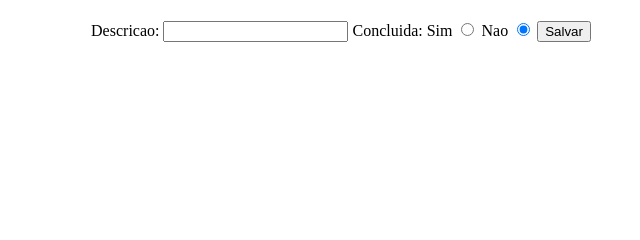
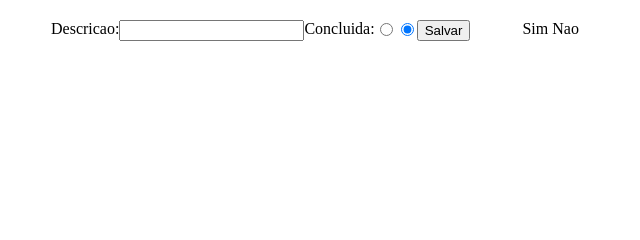
Before and after one commit to bsampaio/Curso_PHP_Basico-LEDS, a PHP site: page / in a window 1280 px wide. Shown: the part 121-361 px from the top of the page, without its empty margins (299-939 px from the left). Run offline with PHP 8.4, Linux system fonts and the light colour scheme.

Commit message:
Término da versão 1 do 2-do. Proximo passo, incluir o bootstrap CSS

```diff
--- a/app/index.php
+++ b/app/index.php
@@ -1,5 +1,5 @@
 <?php
-  session_start();
+  if (session_id() === "") { session_start(); }
 
   function haveTodo(){
     return (isset($_POST["descricao"]) and isset($_POST["concluida"]));
@@ -35,10 +35,7 @@
       }
 
       #tarefas {
-        width: 580px;
         margin-top: 50px;
-        margin-left: auto;
-        margin-right: auto;
         background-color: #707070;
       }
 
@@ -48,6 +45,16 @@
 
       #newTodo {
         margin-top: 20px;
+      }
+
+      form, table {
+        width: 580px;
+        margin-left: auto;
+        margin-right: auto;
+      }
+
+      form > *{
+        float: left;
       }
 
     </style>
```
